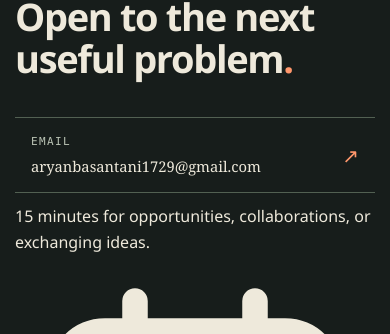
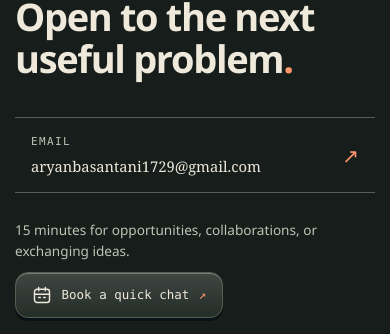
Before and after one commit to Arbs1729/Arbs1729.github.io, an Astro site: page / in a window 390 px wide. Shown: the part 3115-3449 px from the top of the page. Built offline with nearby package versions, Linux system fonts and the light colour scheme; Astro itself is replaced by a stand-in of ours.

Commit message:
Style Calendly footer action

```diff
--- a/src/styles/revamp.css
+++ b/src/styles/revamp.css
@@ -946,3 +946,46 @@ html[data-motion='off'] *,html[data-motion='off'] *::before,html[data-motion='of
   .video-shelf-controls { justify-content: start; }
   .video-shelf.is-minimized .video-shelf-info { display: flex; }
 }
+
+/* Scheduling action shares the footer's tactile control treatment. */
+.footer-booking {
+  width: min(100%, 610px);
+  align-self: end;
+  margin-top: 1rem;
+}
+.footer-booking p {
+  margin: 0 0 .65rem;
+  color: var(--muted);
+  font-size: .85rem;
+  line-height: 1.55;
+}
+.footer-booking-button {
+  display: inline-flex;
+  align-items: center;
+  justify-content: center;
+  gap: .6rem;
+  min-height: 46px;
+  max-width: 100%;
+  padding: .7rem 1rem;
+  border: 1px solid var(--rule);
+  border-radius: 13px;
+  color: var(--ink);
+  background: linear-gradient(180deg, color-mix(in srgb, var(--panel) 88%, white 12%), var(--panel));
+  box-shadow: 0 3px 0 var(--control-side), inset 0 1px 0 rgba(255,255,255,.3);
+  font: .78rem var(--mono);
+  text-decoration: none;
+  transition: transform .18s var(--ease-touch), box-shadow .18s var(--ease-touch), color .2s, border-color .2s;
+}
+.footer-booking-button svg { width: 20px; height: 20px; flex: none; }
+.footer-booking-button > span:last-child { color: var(--accent); }
+.footer-booking-button:hover {
+  transform: translateY(-2px);
+  color: var(--accent);
+  border-color: var(--glow);
+  box-shadow: 0 5px 0 var(--control-side), 0 10px 20px var(--control-glow);
+}
+.footer-booking-button:active { transform: translateY(2px); box-shadow: 0 1px 0 var(--control-side); }
+.footer-booking-button:focus-visible { outline: 2px solid var(--accent); outline-offset: 5px; }
+@media (max-width: 800px) {
+  .footer-booking { width: 100%; align-self: stretch; }
+}
```
